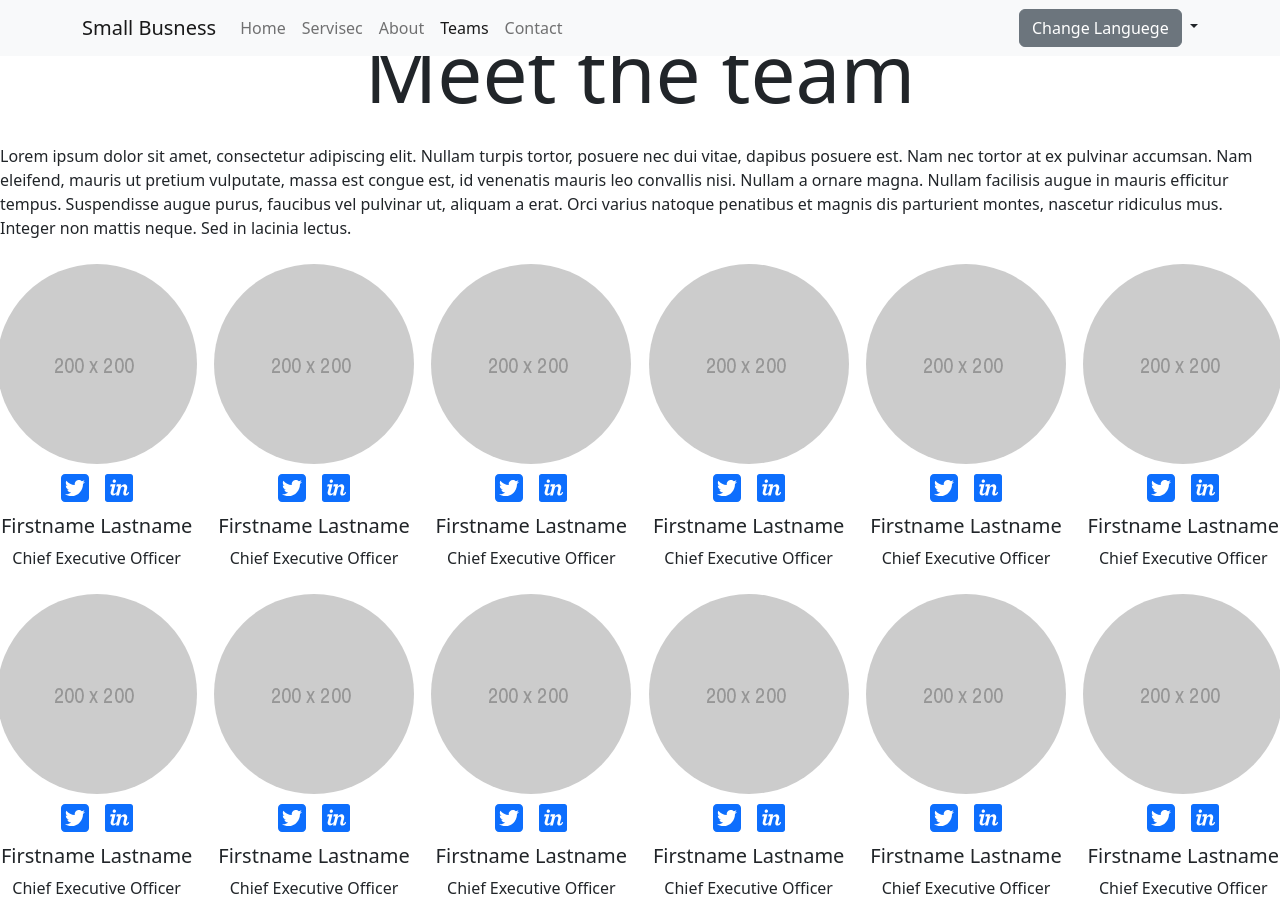
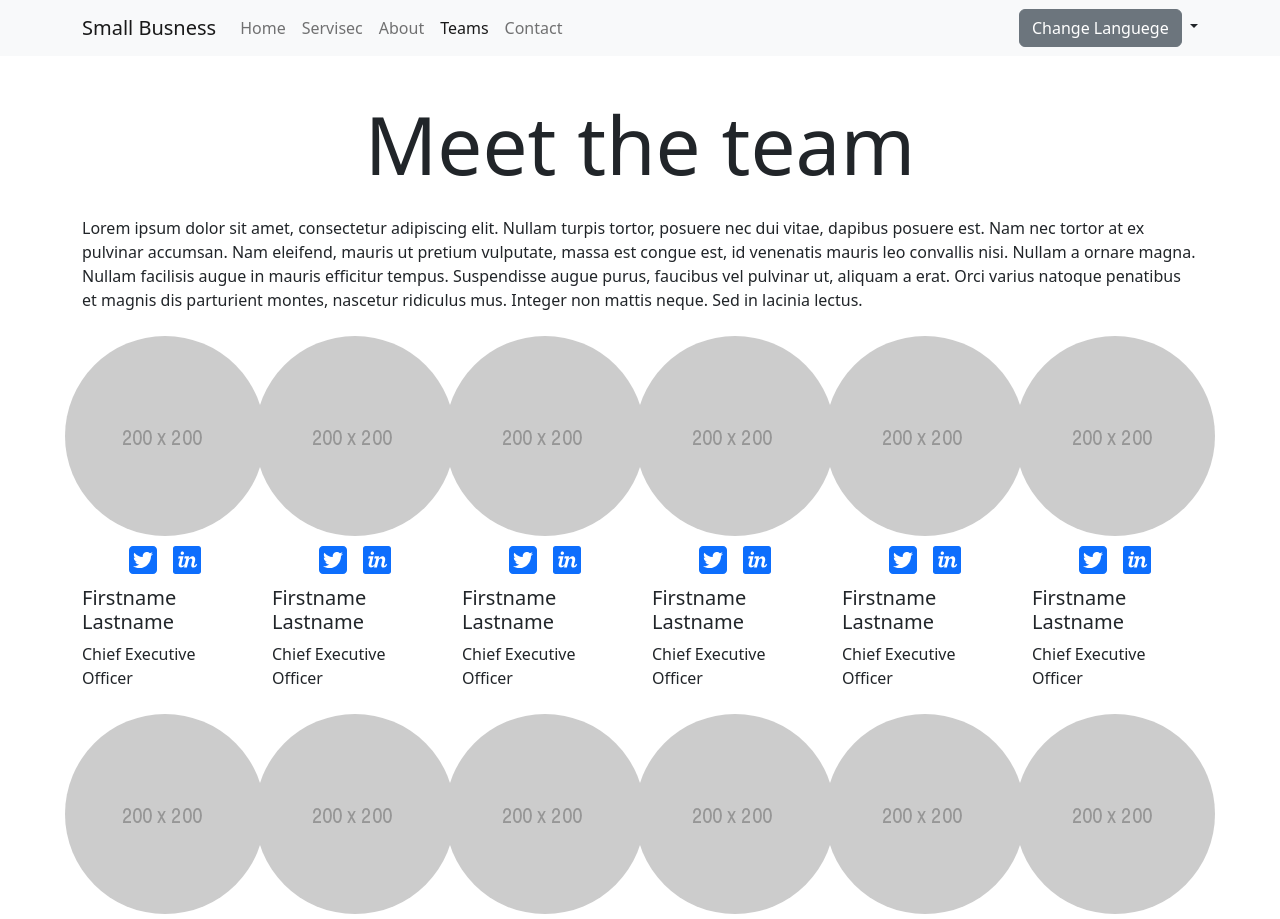
Before and after one commit to EvilDwarff/EvilDwarff.gitnub.io, a plain HTML site: page teem.html in a window 1280 px wide. Shown: the top 919 px of the page. Drawn offline with Linux system fonts and the light colour scheme.

Commit message:
Update teem.html

```diff
--- a/teem.html
+++ b/teem.html
@@ -55,8 +55,7 @@
 
 
  <!--Блок-->
-    <di
-    v class="container py-5 mt-5">
+    <div class="container py-5 mt-5">
         <div>
             <h1 class="text-center display-1">Meet the team</h1>
             <p class="mt-4">
```
